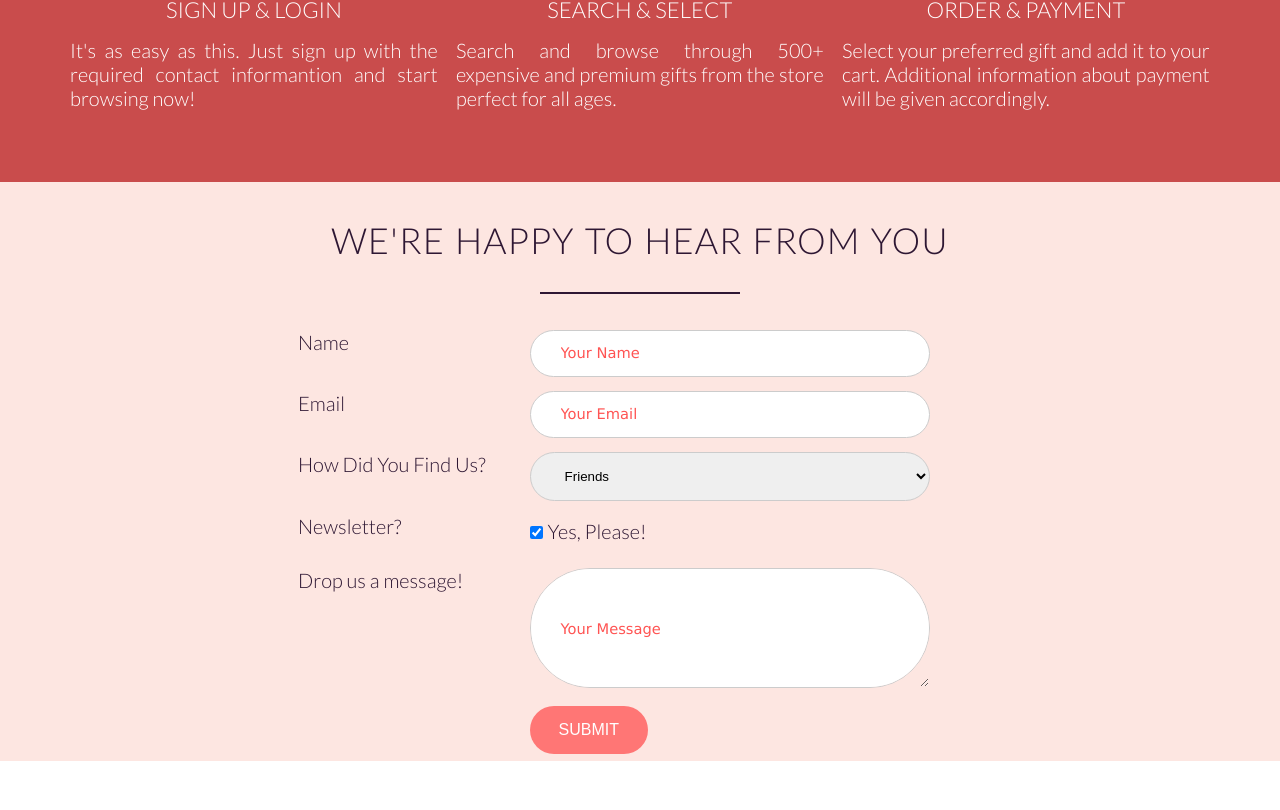
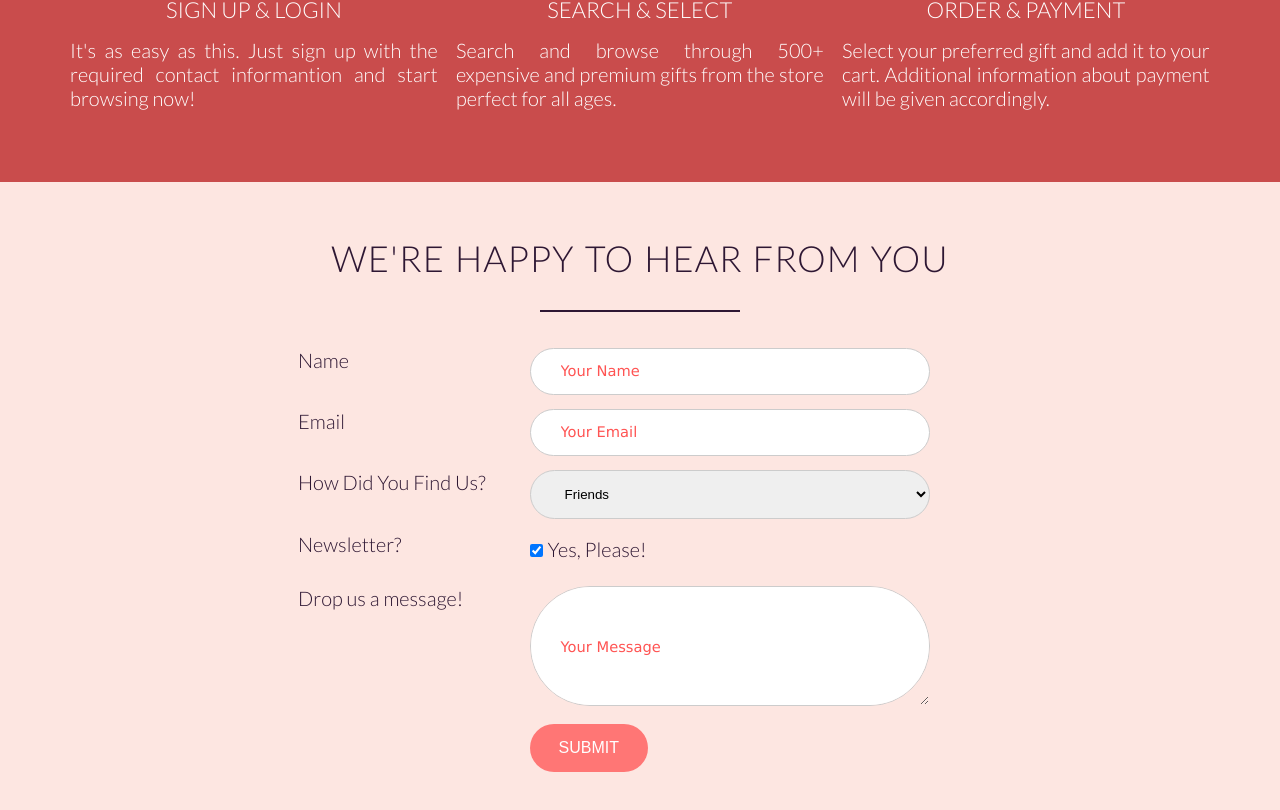
Before and after one commit to YachuJoshi/Giftery-App, a React (Create React App) app: page / in a window 1280 px wide. Shown: the part 2887-3697 px from the top of the page. Before the commit the page ends 3648 px from the top, so only its background shows below. Built offline with nearby package versions, Linux system fonts and the light colour scheme.

Commit message:
Feedback Section Modified

```diff
--- a/src/css/resources/feedback.css
+++ b/src/css/resources/feedback.css
@@ -5,6 +5,8 @@
 .section-feedback {
   background-color: #FDE6E1;
   color: #2E1733;
+  padding-top: 18px;
+  padding-bottom: 42px;
 }
 
 .section-feedback__form {
```
